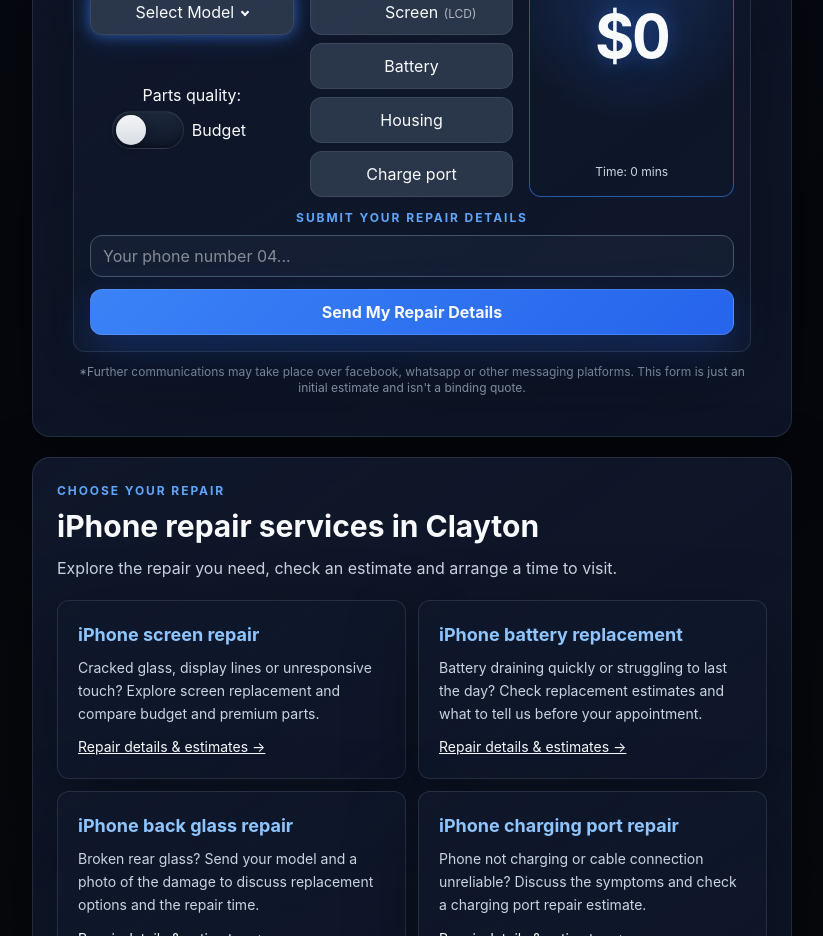
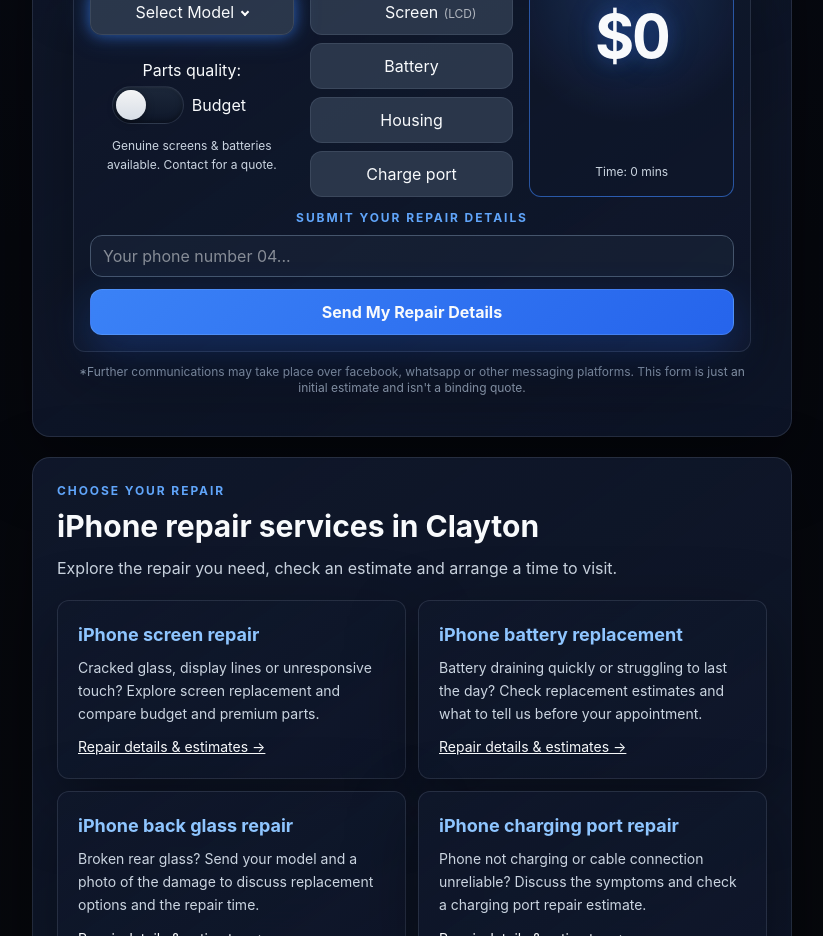
Before and after one commit to SemogEnaz/repair_website, a Vue app: page / in a window 1280 px wide. Shown: the part 1200-2136 px from the top of the page, without its empty margins (228-1051 px from the left). Built offline with nearby package versions, Linux system fonts and the light colour scheme.

Commit message:
Added message for original part avaliablity

```diff
--- a/src/components/HomePage/CalculatorComponents/QuoteGeneratorComponents/Quality.vue
+++ b/src/components/HomePage/CalculatorComponents/QuoteGeneratorComponents/Quality.vue
@@ -13,6 +13,9 @@
 				</transition>
 			</div>
         </div>
+        <p class="tech-muted mt-2 max-w-48 text-center text-xs leading-relaxed">
+          Genuine screens &amp; batteries available. Contact for a quote.
+        </p>
     </div>
 </template>
 
--- a/src/utils/pricing.js
+++ b/src/utils/pricing.js
@@ -37,6 +37,10 @@
 )
 
 const BUNDLE_DISCOUNTS = Object.freeze([
+  {
+    services: [REPAIR_SERVICE.BACK_GLASS, REPAIR_SERVICE.HOUSING],
+    amount: 10,
+  },
   {
     services: [REPAIR_SERVICE.SCREEN, REPAIR_SERVICE.HOUSING],
     amount: 20,
```
Also changed, not shown: 1 other file (tests, documents, lock files or other folders).
